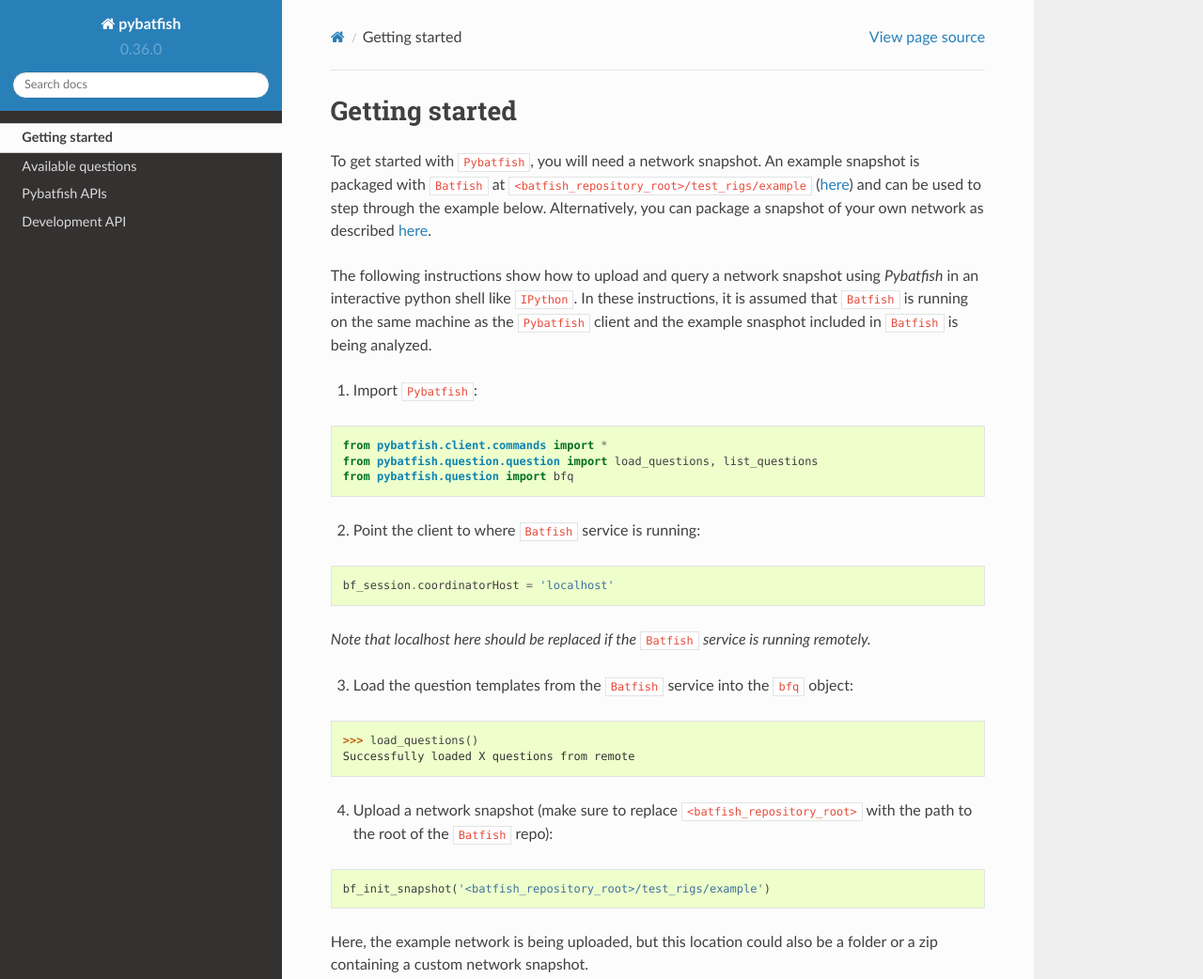
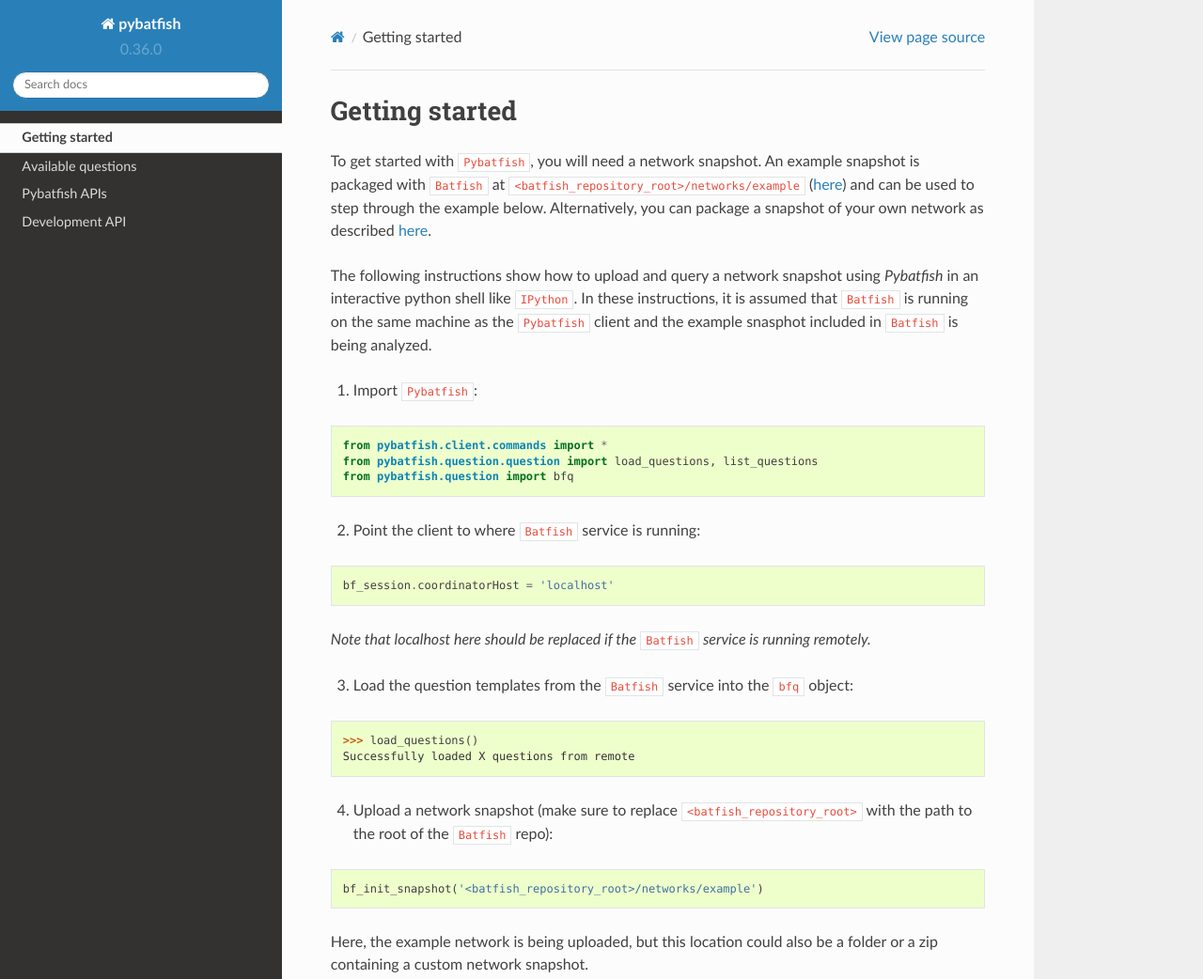
Before and after one commit to batfish/pybatfish, a Sphinx documentation site: the page built from docs/source/quickstart.rst, in a window 1280 px wide and 1400 px high. Shown: the top 1042 px of the window at 94% size. Built offline with Sphinx 7.4.7 and the Read the Docs theme 2.0.0, drawn with Linux system fonts in a browser that asks for light colours.

Commit message:
rename test_rigs to networks

```diff
--- a/docs/source/quickstart.rst
+++ b/docs/source/quickstart.rst
@@ -1,7 +1,7 @@
 Getting started
 ===============
 
-To get started with ``Pybatfish``, you will need a network snapshot.  An example snapshot is packaged with ``Batfish`` at ``<batfish_repository_root>/test_rigs/example`` (`here <https://github.com/batfish/batfish/tree/master/test_rigs/example>`_) and can be used to step through the example below.  Alternatively, you can package a snapshot of your own network as described `here <https://github.com/batfish/batfish/wiki/Packaging-testrigs-for-analysis>`_.
+To get started with ``Pybatfish``, you will need a network snapshot.  An example snapshot is packaged with ``Batfish`` at ``<batfish_repository_root>/networks/example`` (`here <https://github.com/batfish/batfish/tree/master/networks/example>`_) and can be used to step through the example below.  Alternatively, you can package a snapshot of your own network as described `here <https://github.com/batfish/batfish/wiki/Packaging-testrigs-for-analysis>`_.
 
 The following instructions show how to upload and query a network snapshot using `Pybatfish` in an interactive python shell like ``IPython``.  In these instructions, it is assumed that ``Batfish`` is running on the same machine as the ``Pybatfish`` client and the example snasphot included in ``Batfish`` is being analyzed.
 
@@ -33,7 +33,7 @@
 
 .. code-block:: python
 
-    bf_init_snapshot('<batfish_repository_root>/test_rigs/example')
+    bf_init_snapshot('<batfish_repository_root>/networks/example')
 
 Here, the example network is being uploaded, but this location could also be a folder or a zip containing a custom network snapshot.
 
```
Also changed, not shown: README.dev.md (+1 -1 lines), 7 other files.
